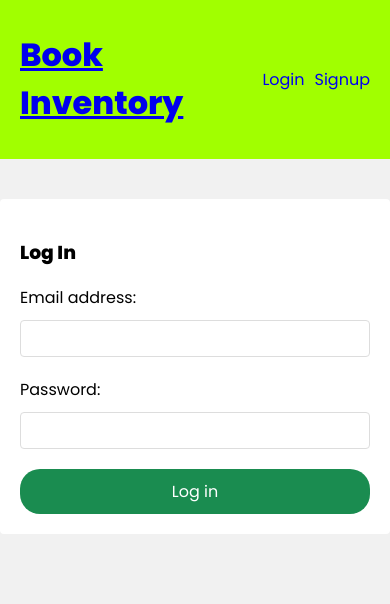
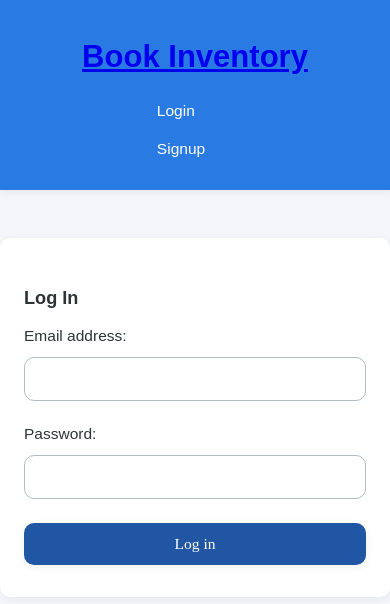
Before and after one commit to RPTempGit/Book-Inventory-System, a React (Create React App) app in the folder frontend/: page /login in a window 390 px wide. Shown: the top 604 px of the page. Built offline with nearby package versions, Linux system fonts and the light colour scheme.

Commit message:
Refactor CSS for responsiveness and UI enhancements
Updated styles for responsive design and improved UI elements.

```diff
--- a/frontend/src/index.css
+++ b/frontend/src/index.css
@@ -1,30 +1,101 @@
+.dashboard-grid {
+  display: grid;
+  grid-template-columns: repeat(auto-fit, minmax(320px, 1fr));
+  gap: 28px;
+}
+
+/* Responsive Design */
+@media (max-width: 900px) {
+  .pages {
+    padding: 18px 8px;
+  }
+  header .container {
+    padding: 12px 8px;
+  }
+  .dashboard-grid {
+    gap: 16px;
+  }
+  .home {
+    grid-template-columns: 1fr;
+    gap: 18px;
+  }
+}
+
+@media (max-width: 600px) {
+  body {
+    font-size: 0.97em;
+  }
+  .pages {
+    padding: 8px 2px;
+  }
+  header .container {
+    flex-direction: column;
+    align-items: flex-start;
+    padding: 8px 2px;
+  }
+  nav {
+    flex-direction: column;
+    align-items: flex-start;
+  }
+  nav a,
+  nav button {
+    margin-left: 0;
+    margin-bottom: 8px;
+    width: 100%;
+  }
+  .dashboard-grid {
+    grid-template-columns: 1fr;
+    gap: 12px;
+  }
+  .transaction-details,
+  .stocktake-details,
+  .report-card {
+    padding: 16px 8px;
+    margin-bottom: 12px;
+  }
+  form.signup,
+  form.login {
+    padding: 16px 8px;
+    margin: 24px auto;
+  }
+}
 @import url('https://fonts.googleapis.com/css2?family=Poppins:wght@300;400;500;600;800&display=swap');
 
+
 :root {
-  --primary: #1aac83;
+  --primary: #2a7ae4; /* Office blue */
+  --primary-dark: #2056a3;
+  --accent: #f5f6fa; /* Light gray */
   --error: #e7195a;
+  --card-shadow: 0 2px 8px rgba(40, 54, 80, 0.08);
+  --border-radius: 10px;
 }
+
 
 body {
   margin: 0;
   font-family: "Poppins", sans-serif;
-  background: #f1f1f1;
+  background: var(--accent);
+  color: #2d3436;
 }
+
 
 .pages {
   max-width: 1400px;
-  padding: 20px;
+  padding: 32px 24px;
   margin: 0 auto;
 }
 
+
 /* Header/Navbar */
 header {
-  background: #A1FF00; /* updated */
+  background: var(--primary);
+  box-shadow: var(--card-shadow);
 }
 header .container {
   max-width: 1400px;
   margin: 0 auto;
-  padding: 10px 20px;
+  padding: 18px 32px;
   display: flex;
   align-items: center;
   justify-content: space-between;
@@ -35,23 +106,42 @@ nav {
 }
 nav a,
 nav button {
-  margin-left: 10px;
+  margin-left: 16px;
   text-decoration: none;
+  transition: color 0.2s;
 }
+nav a {
+  color: #fff;
+  font-weight: 500;
+  padding: 6px 14px;
+  border-radius: var(--border-radius);
+}
+nav a:hover {
+  background: var(--primary-dark);
+  color: #f5f6fa;
+}
+
 
 /* Navbar button styling */
 nav button {
-  background: #F600FF; /* default magenta */
-  color: #fff;
-  border: 0;
-  padding: 6px 10px;
-  border-radius: 20px; /* updated */
+  background: #fff;
+  color: var(--primary);
+  border: 1px solid var(--primary);
+  padding: 8px 18px;
+  border-radius: var(--border-radius);
   cursor: pointer;
   font-family: "Poppins";
   font-size: 1em;
+  font-weight: 500;
+  transition: background 0.2s, color 0.2s;
+}
+nav button:hover {
+  background: var(--primary-dark);
+  color: #fff;
 }
 
-/* Remove active page styling completely */
+
+
 
 /* Form elements */
 label,
@@ -62,94 +152,137 @@ button {
   width: 100%;
 }
 
+
 input {
-  padding: 10px;
-  margin-top: 10px;
-  margin-bottom: 20px;
-  border: 1px solid #ddd;
-  border-radius: 4px;
+  padding: 12px;
+  margin-top: 12px;
+  margin-bottom: 24px;
+  border: 1px solid #b2bec3;
+  border-radius: var(--border-radius);
   box-sizing: border-box;
+  font-size: 1em;
+  background: #fff;
+  transition: border 0.2s;
 }
+input:focus {
+  border: 1.5px solid var(--primary);
+  outline: none;
+}
+
 
 /* Style select as button */
 select {
-  appearance: none; /* remove default arrow */
+  appearance: none;
   -webkit-appearance: none;
   -moz-appearance: none;
-  background: #F600FF;
-  color: #fff;
-  border: 0;
-  padding: 10px;
-  border-radius: 20px;
+  background: #fff;
+  color: #2d3436;
+  border: 1px solid #b2bec3;
+  padding: 12px;
+  border-radius: var(--border-radius);
   cursor: pointer;
   font-family: "Poppins";
   font-size: 1em;
   width: 100%;
   box-sizing: border-box;
+  transition: border 0.2s;
 }
+select:focus {
+  border: 1.5px solid var(--primary);
+  outline: none;
+}
+
 
 button {
   background: var(--primary);
   border: 0;
   color: #fff;
-  padding: 10px;
-  border-radius: 20px; /* updated */
+  padding: 12px 24px;
+  border-radius: var(--border-radius);
   cursor: pointer;
+  font-size: 1em;
+  font-weight: 500;
+  box-shadow: var(--card-shadow);
+  transition: background 0.2s, box-shadow 0.2s;
+}
+button:hover {
+  background: var(--primary-dark);
+  box-shadow: 0 4px 16px rgba(40, 54, 80, 0.12);
 }
 
-/* Login button with darker green */
+
+/* Login button with office blue */
 form.login button {
-  background: #1A8C50; /* darker green */
+  background: var(--primary-dark);
   color: #fff;
-  border-radius: 20px;
-  padding: 10px;
+  border-radius: var(--border-radius);
+  padding: 12px 24px;
   border: 0;
   cursor: pointer;
   font-family: "Poppins";
   font-size: 1em;
+  font-weight: 500;
+  box-shadow: var(--card-shadow);
+  transition: background 0.2s, box-shadow 0.2s;
+}
+form.login button:hover {
+  background: var(--primary);
 }
 
+
 input.error {
-  border: 1px solid var(--error);
+  border: 1.5px solid var(--error);
 }
 
+
 div.error {
-  padding: 10px;
+  padding: 12px;
   background: #ffefef;
-  border: 1px solid var(--error);
+  border: 1.5px solid var(--error);
   color: var(--error);
-  border-radius: 4px;
-  margin: 10px 0;
+  border-radius: var(--border-radius);
+  margin: 12px 0;
 }
+
 
 .home {
   display: grid;
   grid-template-columns: 3fr 1fr;
-  gap: 30px;
+  gap: 36px;
 }
+
 
 .transaction-details,
 .stocktake-details,
 .report-card {
   background: #fff;
-  border-radius: 4px;
-  padding: 20px;
-  margin-bottom: 15px;
+  border-radius: var(--border-radius);
+  padding: 28px 24px;
+  margin-bottom: 20px;
   position: relative;
-  box-shadow: 2px 2px 5px rgba(0,0,0,0.05);
+  box-shadow: var(--card-shadow);
+  transition: box-shadow 0.2s;
 }
+.transaction-details:hover,
+.stocktake-details:hover,
+.report-card:hover {
+  box-shadow: 0 4px 16px rgba(40, 54, 80, 0.12);
+}
+
 
 form.signup,
 form.login {
   max-width: 400px;
-  margin: 40px auto;
-  padding: 20px;
+  margin: 48px auto;
+  padding: 32px 24px;
   background: #fff;
-  border-radius: 4px;
+  border-radius: var(--border-radius);
+  box-shadow: var(--card-shadow);
 }
+
 
 .dashboard-grid {
   display: grid;
-  grid-template-columns: repeat(auto-fit, minmax(300px, 1fr));
-  gap: 20px;
+  grid-template-columns: repeat(auto-fit, minmax(320px, 1fr));
+  gap: 28px;
 }
```
